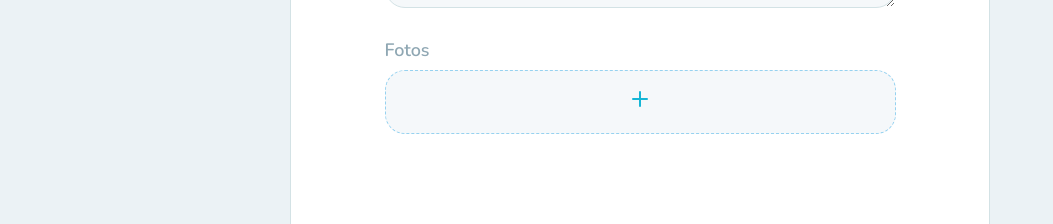
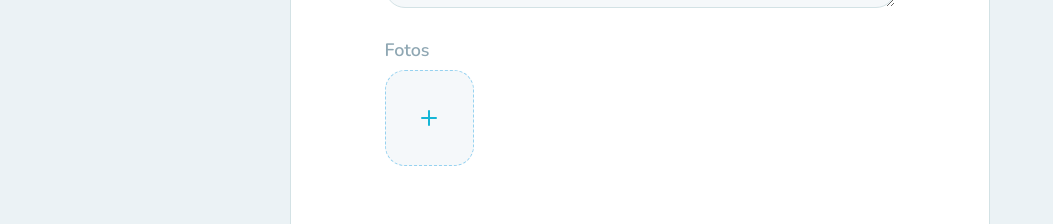
Before and after one commit to dhnasci/nlw3-frontend, a React (Create React App) app: page /orphanages/create in a window 1280 px wide. Shown: the part 818-1042 px from the top of the page, without its empty margins (0-1053 px from the left). Built offline with nearby package versions, Linux system fonts and the light colour scheme.

Commit message:
Input image treatment 1

```diff
--- a/src/pages/CreateOrphanage.tsx
+++ b/src/pages/CreateOrphanage.tsx
@@ -1,4 +1,4 @@
-import React, { FormEvent, useState } from "react";
+import React, { FormEvent, useState, ChangeEvent } from "react";
 import { Map, Marker, TileLayer } from 'react-leaflet';
 
 import { LeafletMouseEvent } from 'leaflet'
@@ -33,7 +33,24 @@ export default function CreateOrphanage() {
     // preventing normal form submit
     event.preventDefault();
 
-    console.log( { position, name, about, instructions, opening_hours})
+    const {latitude, longitude} = position;
+
+    console.log( {
+      position,
+      name,
+      about,
+      latitude,
+      longitude,
+      instructions,
+      opening_hours,
+      open_on_weekends
+    })
+  }
+
+  function handleSelectedImages(event: ChangeEvent<HTMLInputElement>) {
+    console.log(event.target.files );
+
+
   }
 
   return (
@@ -89,13 +106,14 @@ export default function CreateOrphanage() {
             <div className="input-block">
               <label htmlFor="images">Fotos</label>
 
-              <div className="uploaded-image">
+              <div className="images-container">
+                  <label htmlFor="image[]"  className="new-image">
+                    <FiPlus size={24} color="#15b6d6" />
+                  </label>
 
               </div>
+              <input multiple onChange={handleSelectedImages} type="file" id="image[]" className="file"/>
 
-              <button className="new-image">
-                <FiPlus size={24} color="#15b6d6" />
-              </button>
             </div>
           </fieldset>
 
--- a/src/styles/pages/create-orphanage.css
+++ b/src/styles/pages/create-orphanage.css
@@ -106,6 +106,7 @@ form.create-orphanage-form .input-block label span {
 
 form.create-orphanage-form .input-block input,
 form.create-orphanage-form .input-block textarea {
+
   width: 100%;
   background: #F5F8FA;
   border: 1px solid #D3E2E5;
@@ -113,6 +114,8 @@ form.create-orphanage-form .input-block textarea {
   outline: none;
   color: #5C8599;
 }
+
+
 
 form.create-orphanage-form .input-block input {
   height: 64px;
@@ -126,14 +129,35 @@ form.create-orphanage-form .input-block textarea {
   padding: 16px;
   line-height: 28px;
 }
+form.create-orphanage-form .input-block .images-container {
+  display:grid;
+  grid-template-columns: repeat(5, 1fr);
+  grid-gap: 16px;
 
-form.create-orphanage-form .input-block .new-image {
+}
+
+form.create-orphanage-form .input-block .images-container img {
   width: 100%;
-  height: 64px;
+  height: 96px;
+  object-fit: cover;
+  border-radius: 20px;
+}
+
+form.create-orphanage-form .input-block .images-container .new-image {
+
+  height: 96px;
   background: #F5F8FA;
   border: 1px dashed #96D2F0;
   border-radius: 20px;
   cursor: pointer;
+
+  display: flex;
+  justify-content: center;
+  align-items: center;
+}
+
+form.create-orphanage-form .input-block input[type=file] {
+  visibility: hidden;
 }
 
 form.create-orphanage-form .input-block .button-select {
```
